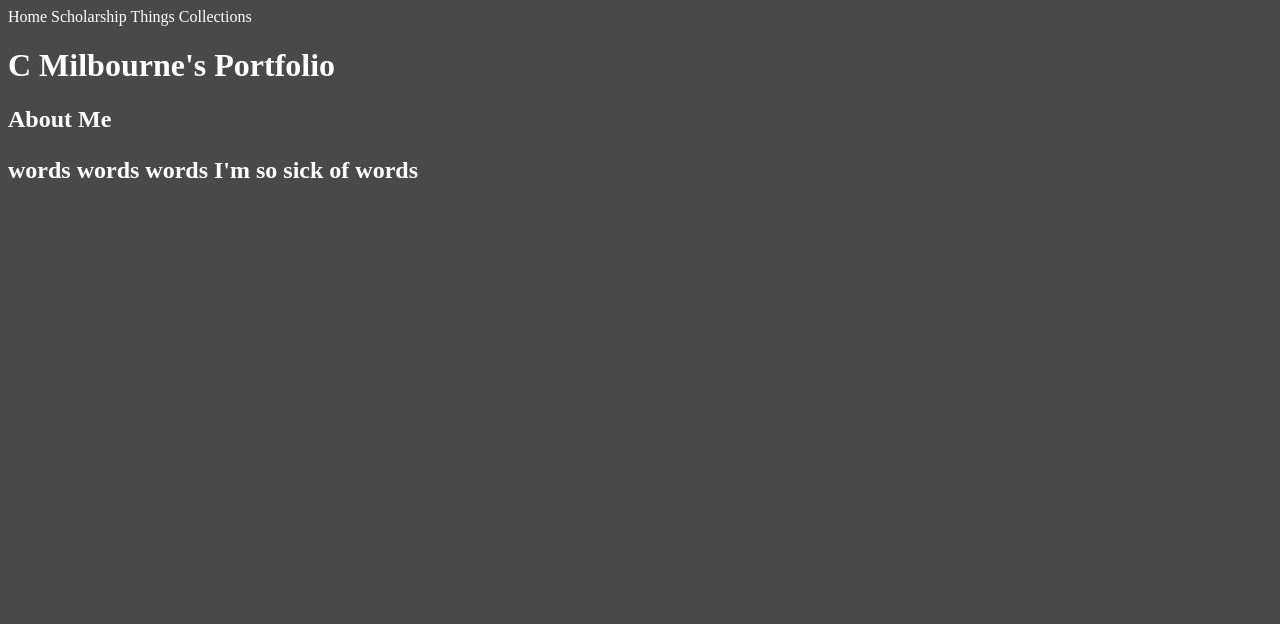
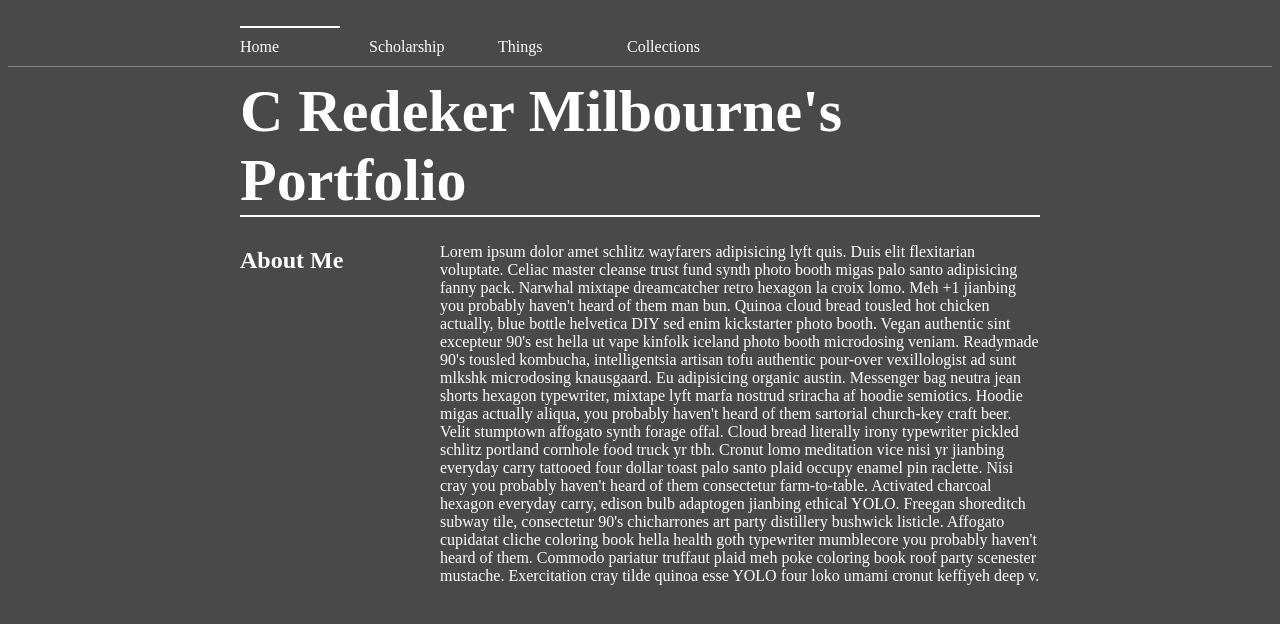
Before and after one commit to credeker/cm_portfolio, a plain HTML site: page index.html in a window 1280 px wide. Drawn offline with Linux system fonts and the light colour scheme.

Commit message:
Quick Styling

```diff
--- a/index.html
+++ b/index.html
@@ -6,16 +6,26 @@
     <link rel="stylesheet" type="text/css" href="resources/css/style.css">
   </head>
   <body>
-    <nav>
-      <a>Home</a>
-      <a>Scholarship</a>
-      <a>Things</a>
-      <a>Collections</a>
-    </nav>
-    <h1>C Milbourne's Portfolio</h1>
-    <div>
-      <h2>About Me<h2>
-      <p>words words words I'm so sick of words</p>
+    <div id="">
+      <div class="container">
+        <nav class="center-column">
+          <a href="#" id="home">Home</a>
+          <a href="#">Scholarship</a>
+          <a href="#">Things</a>
+          <a href="#">Collections</a>
+        </nav>
+      </div>
+      <h1 class="center-column">C Redeker Milbourne's Portfolio</h1>
+      <div id="info" class="center-column">
+        <h2>About Me</h2>
+        <p>Lorem ipsum dolor amet schlitz wayfarers adipisicing lyft quis. Duis elit flexitarian voluptate. Celiac master cleanse trust fund synth photo booth migas palo santo adipisicing fanny pack. Narwhal mixtape dreamcatcher retro hexagon la croix lomo. Meh +1 jianbing you probably haven't heard of them man bun. Quinoa cloud bread tousled hot chicken actually, blue bottle helvetica DIY sed enim kickstarter photo booth.
+
+Vegan authentic sint excepteur 90's est hella ut vape kinfolk iceland photo booth microdosing veniam. Readymade 90's tousled kombucha, intelligentsia artisan tofu authentic pour-over vexillologist ad sunt mlkshk microdosing knausgaard. Eu adipisicing organic austin. Messenger bag neutra jean shorts hexagon typewriter, mixtape lyft marfa nostrud sriracha af hoodie semiotics. Hoodie migas actually aliqua, you probably haven't heard of them sartorial church-key craft beer.
+
+Velit stumptown affogato synth forage offal. Cloud bread literally irony typewriter pickled schlitz portland cornhole food truck yr tbh. Cronut lomo meditation vice nisi yr jianbing everyday carry tattooed four dollar toast palo santo plaid occupy enamel pin raclette. Nisi cray you probably haven't heard of them consectetur farm-to-table. Activated charcoal hexagon everyday carry, edison bulb adaptogen jianbing ethical YOLO.
+
+Freegan shoreditch subway tile, consectetur 90's chicharrones art party distillery bushwick listicle. Affogato cupidatat cliche coloring book hella health goth typewriter mumblecore you probably haven't heard of them. Commodo pariatur truffaut plaid meh poke coloring book roof party scenester mustache. Exercitation cray tilde quinoa esse YOLO four loko umami cronut keffiyeh deep v.</p>
+      </div>
     </div>
   </body>
 </html>
--- a/resources/css/style.css
+++ b/resources/css/style.css
@@ -2,3 +2,56 @@ body {
   background-color: #494949;
   color: white;
 }
+
+.center-column {
+  width: 800px;
+  margin: 0 auto;
+  padding-top: 10px;
+}
+
+.container {
+  border-bottom: 1px solid gray;
+}
+
+nav a {
+  display: inline-block;
+  width: 100px;
+  color: white;
+  padding-top: 10px;
+  padding-bottom: 10px;
+  margin-right: 25px;
+  margin-top: .5em;
+  text-decoration: none;
+}
+
+nav #home {
+  border-top: 2px solid white;
+}
+
+nav #home:hover {
+  border-top: 2px solid blue;
+
+}
+
+nav a:hover {
+  border-top: 2px solid blue;
+}
+
+h1 {
+  font-size: 60px;
+  font-weight: 700;
+}
+
+#info {
+  display: flex;
+  justify-content: space-between;
+  border-top: 2px solid white;
+}
+
+#info p {
+  width: 75%;
+}
+
+#info h2 {
+  width: 25%;
+}
```
